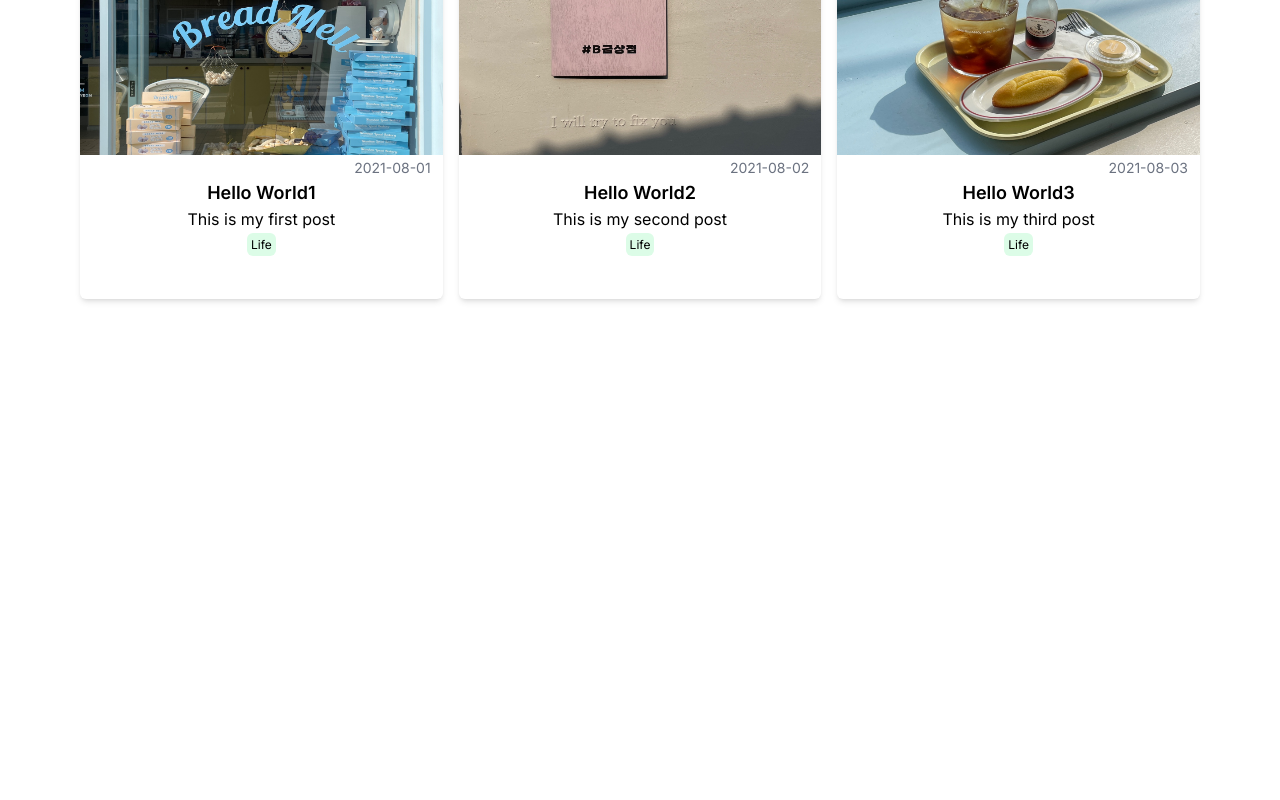
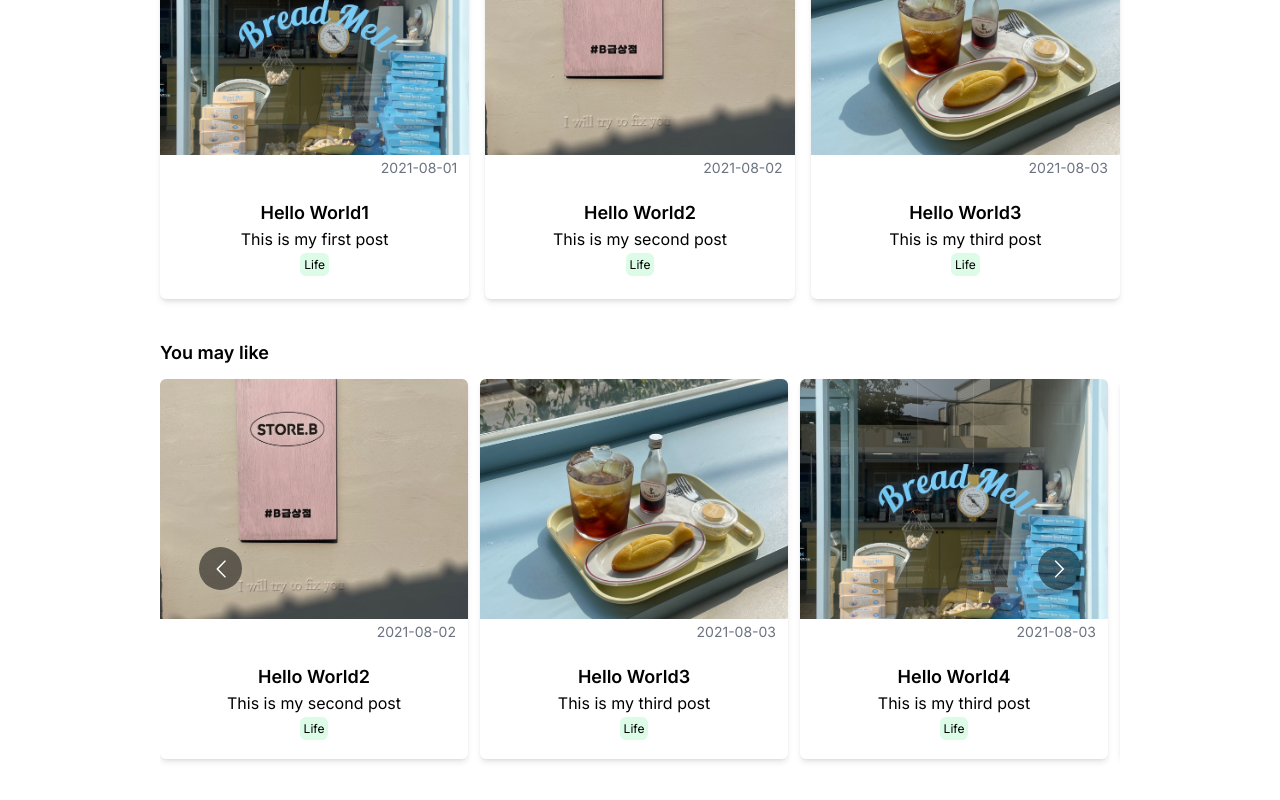
Before and after one commit to junggyoo/my-blog-app, a Next.js app: page /main in a window 1280 px wide. Shown: the part 660-1460 px from the top of the page. Before the commit the page ends 1039 px from the top, so only its background shows below. Built offline with nearby package versions, Linux system fonts and the light colour scheme.

Commit message:
feat: YouMayLikeSection 컴포넌트 추가

```diff
--- a/package.json
+++ b/package.json
@@ -17,6 +17,7 @@
     "postcss": "8.4.21",
     "react": "18.2.0",
     "react-dom": "18.2.0",
+    "react-multi-carousel": "^2.8.3",
     "tailwindcss": "3.3.1",
     "typescript": "5.0.4"
   }
--- a/src/app/layout.tsx
+++ b/src/app/layout.tsx
@@ -19,7 +19,7 @@ export default function RootLayout({
   return (
     <html lang="en">
       <body className={inter.className}>
-        <div className="min-[375px]:px-2 md:px-20">
+        <div className="min-[375px]:px-2 md:px-40">
           <Header />
           {children}
         </div>
--- a/src/app/main/components/FeaturedSection.tsx
+++ b/src/app/main/components/FeaturedSection.tsx
@@ -29,8 +29,7 @@ const POSTS = [
 
 export default function FeaturedSection() {
   return (
-    <section className="py-20">
-      <div className="container mx-auto">
+    <section className="mt-20 mb-10">
       <h2 className="text-lg font-semibold">Featured Posts</h2>
       <div className="grid grid-cols-1 md:grid-cols-2 lg:grid-cols-3 gap-4 mt-2">
         {POSTS.map((post) => (
@@ -42,7 +41,6 @@ export default function FeaturedSection() {
           />
         ))}
       </div>
-      </div>
     </section>
   );
 }
--- a/src/app/main/components/IntroduceSectoin.tsx
+++ b/src/app/main/components/IntroduceSectoin.tsx
@@ -11,10 +11,10 @@ export default function IntroduceSection() {
         width={200}
         height={200}
       />
-      <h1 className="text-xl mt-2">Hi, I'm Seize</h1>
+      <h1 className="text-xl mt-2">Hi, I'm Jungq</h1>
       <p className="text-md font-extralight">Front-end engineer</p>
       <p className="text-md font-extralight">
-        꿈을 코딩하는 사람, 드림코더 씨즈
+        꿈을 코딩하는 사람, 드림코더 정큐
       </p>
       <button className="text-sm rounded-full bg-blue-300 p-1 text-white">
         Contact Me
--- /dev/null
+++ b/src/app/main/components/YouMayLikeSection.tsx
@@ -0,0 +1,101 @@
+'use client';
+
+import { PostCard } from '@/components';
+import Carousel from 'react-multi-carousel';
+import 'react-multi-carousel/lib/styles.css';
+
+const POSTS = [
+  {
+    id: 1,
+    title: 'Hello World1',
+    subTitle: 'This is my first post',
+    category: 'Life',
+    date: '2021-08-01',
+    thumbnail: '/images/blog-thumbnail1.jpeg',
+  },
+  {
+    id: 2,
+    title: 'Hello World2',
+    subTitle: 'This is my second post',
+    category: 'Life',
+    date: '2021-08-02',
+    thumbnail: '/images/blog-thumbnail2.jpeg',
+  },
+  {
+    id: 3,
+    title: 'Hello World3',
+    subTitle: 'This is my third post',
+    category: 'Life',
+    date: '2021-08-03',
+    thumbnail: '/images/blog-thumbnail3.jpeg',
+  },
+  {
+    id: 4,
+    title: 'Hello World4',
+    subTitle: 'This is my third post',
+    category: 'Life',
+    date: '2021-08-03',
+    thumbnail: '/images/blog-thumbnail1.jpeg',
+  },
+  {
+    id: 5,
+    title: 'Hello World5',
+    subTitle: 'This is my third post',
+    category: 'Life',
+    date: '2021-08-03',
+    thumbnail: '/images/blog-thumbnail2.jpeg',
+  },
+  {
+    id: 6,
+    title: 'Hello World6',
+    subTitle: 'This is my third post',
+    category: 'Life',
+    date: '2021-08-03',
+    thumbnail: '/images/blog-thumbnail3.jpeg',
+  },
+  {
+    id: 7,
+    title: 'Hello World7',
+    subTitle: 'This is my third post',
+    category: 'Life',
+    date: '2021-08-03',
+    thumbnail: '/images/blog-thumbnail1.jpeg',
+  },
+];
+
+export default function YouMayLikeSection() {
+  const responsive = {
+    desktop: {
+      breakpoint: { max: 3000, min: 1024 },
+      items: 5,
+    },
+    tablet: {
+      breakpoint: { max: 1024, min: 464 },
+      items: 3,
+    },
+    mobile: {
+      breakpoint: { max: 464, min: 0 },
+      items: 1,
+    },
+  };
+
+  return (
+    <section className="my-10">
+      <h2 className="text-lg font-semibold">You may like</h2>
+      <Carousel
+        responsive={responsive}
+        infinite={true}
+        autoPlay
+        autoPlaySpeed={3000}
+      >
+        {POSTS.map((post) => (
+          <PostCard
+            className="min-[375px]:m-0 md:mr-3 md:my-3"
+            post={post}
+            slug={post.id.toString()}
+          />
+        ))}
+      </Carousel>
+    </section>
+  );
+}
--- a/src/app/main/page.tsx
+++ b/src/app/main/page.tsx
@@ -1,11 +1,13 @@
 import FeaturedSection from './components/FeaturedSection';
 import IntroduceSection from './components/IntroduceSectoin';
+import YouMayLikeSection from './components/YouMayLikeSection';
 
 export default function MainPage() {
   return (
     <main>
       <IntroduceSection />
       <FeaturedSection />
+      <YouMayLikeSection />
     </main>
   );
 }
--- a/src/components/PostCard/index.tsx
+++ b/src/components/PostCard/index.tsx
@@ -38,7 +38,7 @@ export default function PostCard({ post, slug, className }: PostCardProps) {
       <div className="text-end mr-3">
         <time className="text-sm text-gray-500">{date}</time>
       </div>
-      <div className="text-center">
+      <div className="text-center p-5">
         <h3 className="text-lg font-semibold">{title}</h3>
         <p className="">{subTitle}</p>
         <CategoryBadge label={category} />
--- a/src/components/header/index.tsx
+++ b/src/components/header/index.tsx
@@ -25,7 +25,7 @@ export default function Header() {
       <nav className="flex justify-between items-center">
         <div>
           <Link href="/" className="text-xl font-semibold">
-            Seize Blog
+            Jungq Blog
           </Link>
         </div>
         <div className="flex gap-3">
```
Also changed, not shown: 1 other file (tests, documents, lock files or other folders). Lines whose indentation alone changed are shown as unchanged.
